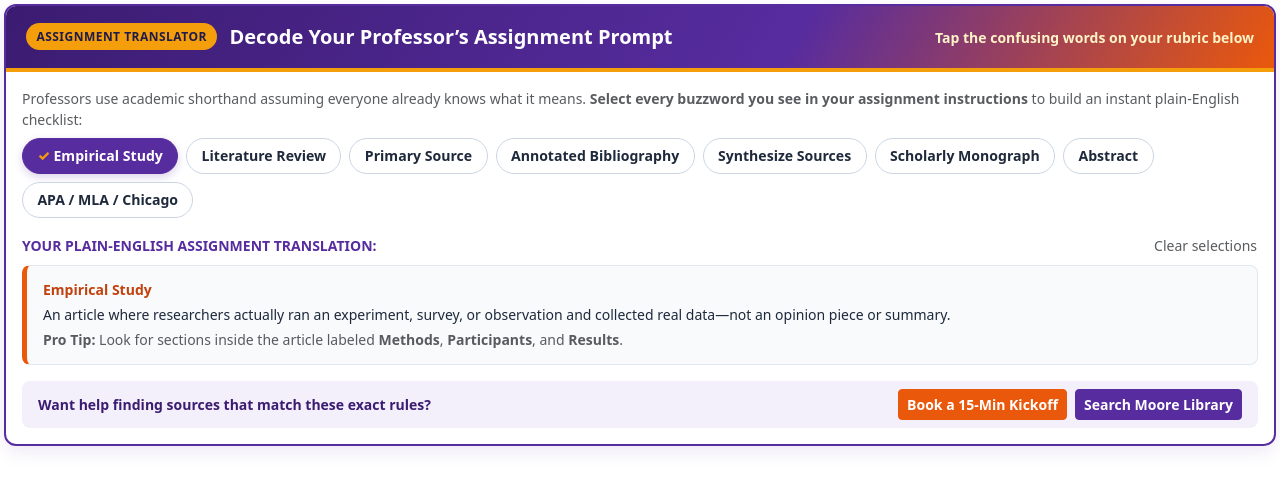
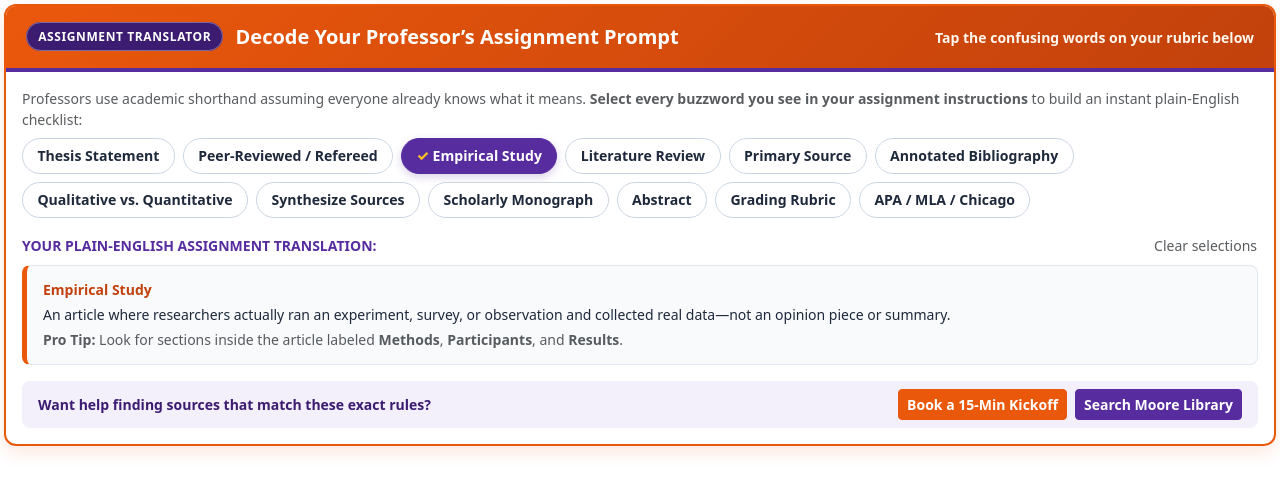
Before and after one commit to ULRider-1865/library-of-things, a plain HTML site: page starter-triage.html in a window 1280 px wide. Both pictures are taken after a click on the button "Empirical Study". Drawn offline with nearby package versions, Linux system fonts and the light colour scheme.

Commit message:
Update starter-triage.html

```diff
--- a/starter-triage.html
+++ b/starter-triage.html
@@ -12,7 +12,8 @@
       --rider-purple-dark: #3b1c71;
       --rider-purple-soft: #f3effb;
       --warm-orange: #ea580c;
-      --warm-amber: #f59e0b;
+      --warm-orange-dark: #c2410c;
+      --warm-amber: #fbbf24;
       --warm-orange-soft: #fff7ed;
       --rider-slate: #1e293b;
       --rider-border: #e2e8f0;
@@ -27,19 +28,19 @@
     }
 
     .decoder-shell {
-      border: 2px solid var(--rider-purple);
+      border: 2px solid var(--warm-orange);
       border-radius: 0.75rem;
       background-color: #ffffff;
       overflow: hidden;
-      box-shadow: 0 6px 18px rgba(87, 44, 159, 0.1);
+      box-shadow: 0 6px 18px rgba(234, 88, 12, 0.14);
     }
 
-    /* High-Contrast Purple + Warm Orange Header */
+    /* Full Solid Warm Orange Header with Rider Purple Accent Border */
     .decoder-header {
-      background: linear-gradient(120deg, var(--rider-purple-dark) 0%, var(--rider-purple) 62%, var(--warm-orange) 100%);
+      background: linear-gradient(135deg, var(--warm-orange) 0%, var(--warm-orange-dark) 100%);
       color: #ffffff;
       padding: 1rem 1.25rem;
-      border-bottom: 4px solid var(--warm-amber);
+      border-bottom: 4px solid var(--rider-purple);
       display: flex;
       flex-wrap: wrap;
       align-items: center;
@@ -48,12 +49,13 @@
     }
 
     .header-pill {
-      background-color: var(--warm-amber);
-      color: #1e1b4b;
+      background-color: var(--rider-purple-dark);
+      color: #ffffff;
+      border: 1px solid rgba(255, 255, 255, 0.35);
       font-weight: 800;
-      letter-spacing: 0.04em;
+      letter-spacing: 0.05em;
       font-size: 0.75rem;
-      padding: 0.3rem 0.65rem;
+      padding: 0.32rem 0.7rem;
       border-radius: 999px;
       text-transform: uppercase;
     }
@@ -107,8 +109,8 @@
     }
 
     .btn-orange-cta:hover {
-      background-color: #c2410c;
-      border-color: #c2410c;
+      background-color: var(--warm-orange-dark);
+      border-color: var(--warm-orange-dark);
       color: #ffffff;
     }
 
@@ -129,13 +131,13 @@
 <body>
 
 <div class="decoder-shell">
-  <!-- Bold Purple + Orange Header -->
+  <!-- Full Solid Warm Orange Header -->
   <div class="decoder-header">
     <div>
       <span class="header-pill me-2">Assignment Translator</span>
       <strong class="fs-5 align-middle">Decode Your Professor’s Assignment Prompt</strong>
     </div>
-    <span class="small fw-semibold" style="color: #fef3c7;">Tap the confusing words on your rubric below</span>
+    <span class="small fw-bold" style="color: #fff7ed;">Tap the confusing words on your rubric below</span>
   </div>
 
   <div class="p-3">
@@ -145,13 +147,17 @@
 
     <!-- Buzzword Selector Chips -->
     <div class="d-flex flex-wrap gap-2 mb-3" id="chipContainer" role="group" aria-label="Select syllabus terms">
+      <button type="button" class="term-chip" data-term="thesis" onclick="toggleTerm(this)">Thesis Statement</button>
+      <button type="button" class="term-chip" data-term="peerreviewed" onclick="toggleTerm(this)">Peer-Reviewed / Refereed</button>
       <button type="button" class="term-chip" data-term="empirical" onclick="toggleTerm(this)">Empirical Study</button>
       <button type="button" class="term-chip" data-term="litreview" onclick="toggleTerm(this)">Literature Review</button>
       <button type="button" class="term-chip" data-term="primary" onclick="toggleTerm(this)">Primary Source</button>
       <button type="button" class="term-chip" data-term="annotated" onclick="toggleTerm(this)">Annotated Bibliography</button>
+      <button type="button" class="term-chip" data-term="qualquant" onclick="toggleTerm(this)">Qualitative vs. Quantitative</button>
       <button type="button" class="term-chip" data-term="synthesize" onclick="toggleTerm(this)">Synthesize Sources</button>
       <button type="button" class="term-chip" data-term="monograph" onclick="toggleTerm(this)">Scholarly Monograph</button>
       <button type="button" class="term-chip" data-term="abstract" onclick="toggleTerm(this)">Abstract</button>
+      <button type="button" class="term-chip" data-term="rubric" onclick="toggleTerm(this)">Grading Rubric</button>
       <button type="button" class="term-chip" data-term="apa" onclick="toggleTerm(this)">APA / MLA / Chicago</button>
     </div>
 
@@ -187,6 +193,16 @@
 
 <script>
   const TERMS = {
+    thesis: {
+      label: "Thesis Statement",
+      meaning: "The single main argument or claim your entire paper is proving—not just a description of your topic.",
+      tip: "Test your sentence: instead of <em>'This paper is about social media,'</em> try <em>'Daily short-form video use reduces sleep quality among college freshmen by delaying melatonin onset.'</em>"
+    },
+    peerreviewed: {
+      label: "Peer-Reviewed / Refereed",
+      meaning: "An article that was strictly fact-checked and approved by other Ph.D. experts in that subject before a journal agreed to publish it.",
+      tip: "In Moore Library's main search bar, check the <strong>Peer-Reviewed Journals</strong> filter on the left so you don't have to guess."
+    },
     empirical: {
       label: "Empirical Study",
       meaning: "An article where researchers actually ran an experiment, survey, or observation and collected real data—not an opinion piece or summary.",
@@ -207,6 +223,11 @@
       meaning: "A regular Works Cited / References list, except right underneath each citation you write a short paragraph (100–150 words) summarizing what the source says and why it's useful for your paper.",
       tip: "Read the article's summary first to see if it fits before writing your annotation."
     },
+    qualquant: {
+      label: "Qualitative vs. Quantitative",
+      meaning: "<strong>Quantitative</strong> studies measure numbers, statistics, and percentages. <strong>Qualitative</strong> studies analyze interviews, open-ended stories, and lived experiences.",
+      tip: "If your prompt asks for 'quantitative data,' look for charts, sample sizes (n = 200), and statistical tables."
+    },
     synthesize: {
       label: "Synthesize Sources",
       meaning: "Putting your sources in conversation with each other—showing how different authors agree, disagree, or build on one another—rather than listing quotes one by one.",
@@ -221,6 +242,11 @@
       label: "Abstract",
       meaning: "The 1-paragraph summary at the very top of a scholarly article that tells you what the study did and what it found.",
       tip: "Always read the abstract first! It saves you from reading a 25-page PDF that doesn't actually fit your paper."
+    },
+    rubric: {
+      label: "Grading Rubric",
+      meaning: "Your professor's exact scoring checklist showing how many points each part of your assignment is worth.",
+      tip: "Turn the highest-point column of the rubric into your outline headings before you start writing."
     },
     apa: {
       label: "APA / MLA / Chicago Style",
```
